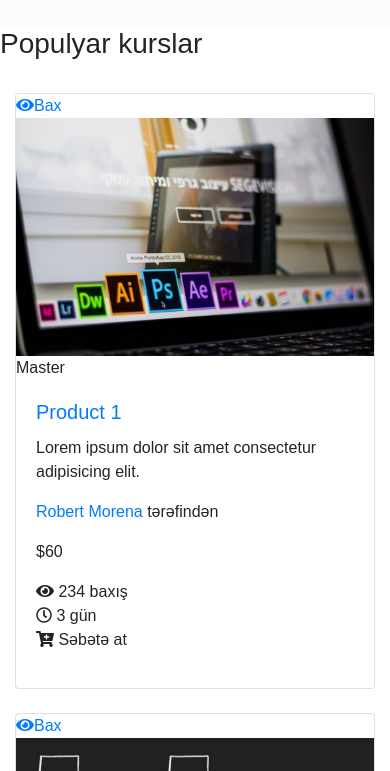
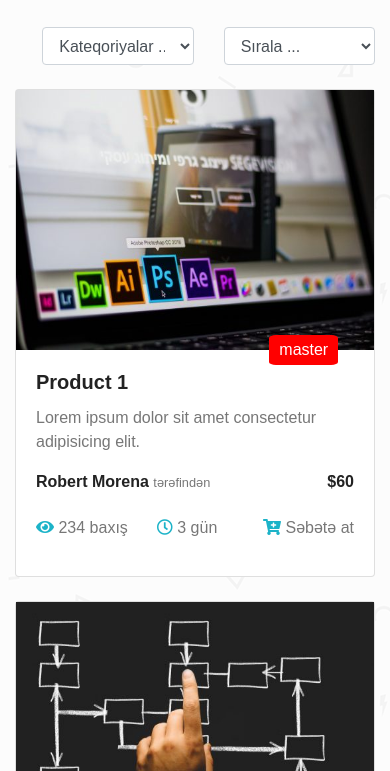
Before and after one commit to NuriMetin/OnlineTutor-Front-End, a plain HTML site: page courses.html in a window 390 px wide. Shown: the part 73-844 px from the top of the page. Drawn offline with nearby package versions, Linux system fonts and the light colour scheme.

Commit message:
Course added

```diff
--- a/courses.html
+++ b/courses.html
@@ -13,6 +13,7 @@
     <link href="https://fonts.googleapis.com/css?family=Open+Sans:300,400,800" rel="stylesheet">
     <link rel="stylesheet" href="css/layout.css">
     <link rel="stylesheet" href="css/sosial.css">
+    <link rel="stylesheet" href="css/course.css">
 </head>
 
 <body>
@@ -108,7 +109,22 @@
                 <div class="container">
                     <div class="row">
                         <div class="head">
-                        <h3>Populyar kurslar</h3>
+                            <div class="col-xs-7 col-sm-6 col-md-6 col-lg-6">
+                                <select class="form-control">
+                                    <option>Kateqoriyalar ...</option>
+                                    <option>Hamısı</option>
+                                    <option>Magistr</option>
+                                    <option>Bakalavr</option>
+                                </select>
+                            </div>
+                            <div class="col-xs-5 col-sm-6 col-md-6 col-lg-6">
+                                <select class="form-control">
+                                    <option>Sırala ...</option>
+                                    <option>Tərixə görə</option>
+                                    <option>Baxış sayı</option>
+                                    <option>Ada görə</option>
+                                </select>
+                            </div>
                         </div>
                     </div>
                 </div>
@@ -261,6 +277,9 @@
                             </div>
                         </div>
                     </div>
+                    <div class="col-12 pt-5" style="text-align: center;">
+                        <button class="btn btn-primary">Daha çox</button>
+                    </div>
                 </div>
             </div>
         </div>
--- a/css/course.css
+++ b/css/course.css
@@ -0,0 +1,204 @@
+* {
+    list-style-type: none;
+    margin: 0;
+    padding: 0;
+    box-sizing: border-box;
+    font-family: 'Nunito Sans' sans-serif;
+}
+
+a {
+    text-decoration: none;
+}
+
+a:hover {
+    text-decoration: none;
+}
+
+main {
+    height: auto !important;
+}
+
+/*----Slider start------*/
+
+/*-----Popular Courses Start-----*/
+
+.courses {
+    background-image: url("../images/pattern.png");
+}
+
+.head {
+    width: 100%;
+    text-align: right !important;
+    display: flex;
+}
+
+.head:first-child{
+   margin-left: 50%;
+}
+
+
+.head h3 {
+    font-weight: 600;
+}
+
+.post-img {
+    height: 235px;
+}
+
+.narrow {
+    width: 100%;
+    height: 235px;
+    background-color: rgb(44, 175, 193);
+    position: absolute;
+    opacity: .5;
+    transition: all 2s;
+    display: none;
+}
+
+.category {
+    position: absolute;
+    top: 220px;
+    text-transform: lowercase;
+    color: #ffffff;
+    padding: 3px 10px;
+    right: 10%;
+    border-radius: 10%;
+    background-color: red;
+}
+
+.card-title {
+    font-weight: 600;
+}
+
+.card-title a {
+    color: #222222;
+}
+
+.card .btn-eye {
+    position: absolute;
+    z-index: 1;
+    top: 24%;
+    left: 42%;
+    display: none;
+}
+
+.card .btn-eye a, .btn-eye .fa-eye {
+    color: #ffffff;
+    font-size: 1.2rem;
+}
+
+.course-author a {
+    color: #222222;
+    font-weight: 600;
+}
+
+.course-author span {
+    font-size: .8rem;
+}
+
+.course-author span, .card-text, .post-meta ul li {
+    color: #777777;
+}
+
+.course-meta {
+    position: relative;
+    padding-bottom: 30px;
+}
+
+.course-author {
+    position: absolute;
+    left: 0;
+}
+
+.price {
+    position: absolute;
+    right: 0;
+    font-weight: 600;
+    color: #222222;
+}
+
+.course-author a span {
+    color: black;
+}
+
+.post-meta {
+    padding-bottom: 40px;
+}
+
+.post-meta ul {
+    position: relative;
+}
+
+.post-meta ul li {
+    position: absolute;
+}
+
+.post-meta ul li:first-child {
+    left: 0;
+}
+
+.post-meta ul li:nth-child(2) {
+    left: 38%;
+}
+
+.post-meta ul li:last-child {
+    right: 0;
+    cursor: pointer;
+}
+
+.post-meta ul li i {
+    color: #1CB3C8;
+}
+
+/*--Hover--*/
+
+.card:hover .narrow {
+    display: block;
+    transition: .5s;
+}
+
+.card:hover .btn-eye {
+    display: block;
+    transition: .5s;
+}
+
+.card-title a:hover {
+    color: #1CB3C8;
+    transition: .5s;
+}
+
+.course-author a:hover {
+    color: #1CB3C8;
+    transition: .5s;
+}
+@media (max-width: 575.98px) {
+    .head:first-child{
+        margin-left: 7%;
+     }
+    .post-img {
+        height: 260px;
+    }
+    .narrow {
+        height: 260px;
+    }
+    .category {
+        top: 245px;
+    }
+}
+
+@media (min-width: 576px) and (max-width: 767.98px) {
+    .head:first-child{
+        margin-left: 30%;
+     }
+}
+
+@media (min-width: 768px) and (max-width: 991.98px) {
+    .head:first-child{
+        margin-left: 50%;
+     }
+}
+
+
+@media (min-width: 992px) and (max-width: 1199px) {}
+
+@media (min-width: 1200px) {}
```
Also changed, not shown: css/single-course.css (added), single-course.html (added). Lines whose indentation alone changed are shown as unchanged.
